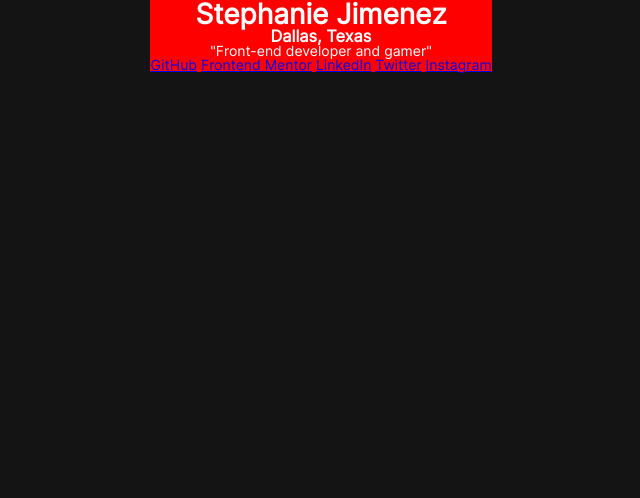
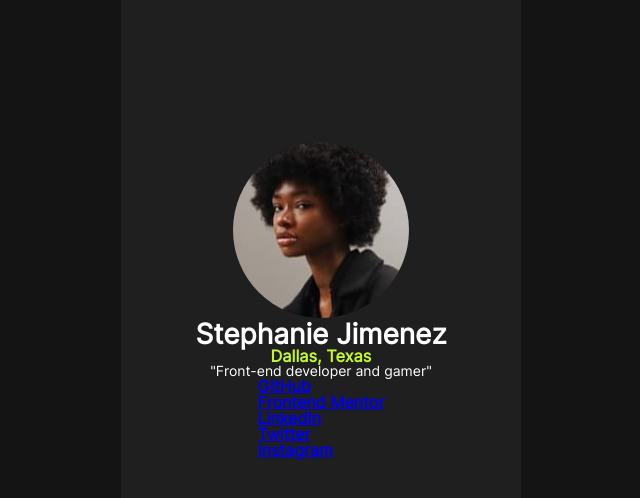
Before and after one commit to steph209/social-links, a plain HTML site: page index.html in a window 1280 px wide. Shown: the whole page, without its empty margins (319-959 px from the left). Drawn offline with Linux system fonts and the light colour scheme.

Commit message:
added more css

```diff
--- a/index.html
+++ b/index.html
@@ -12,6 +12,9 @@
 </head>
 <body>
     <main>
+        <picture>
+            <img src="./assets/images/avatar-jessica.jpeg" alt="profile image">
+        </picture>
 
             <h1>Stephanie Jimenez</h1>
 
--- a/style.css
+++ b/style.css
@@ -26,15 +26,24 @@ body {
 /* =============================================================================
   #TYPOGRAPHY
 ============================================================================= */
-
+h3 {
+    color: hsl(75, 94%, 57%);
+    font-weight:  600;
+}
 /* =============================================================================
   #CONTENT
 ============================================================================= */
 
 main {
-    text-align: center;
+    display: flex;
+    justify-content: center;
+    align-items: center;
+    flex-direction: column;
 
-    background-color: red;
+    width: 400px;
+    height: 600px;
+
+    background-color: hsl(0, 0%, 12%);
 }
 
 /* @media only screen and (min-width: 850px) {
@@ -56,3 +65,25 @@ main {
 
     }
 } */
+
+picture {
+    display: block;
+
+    border-radius: 50%;
+}
+    img {
+        object-fit: cover;
+        object-position: center;
+
+        border-radius: 50%;
+    }
+
+.socials {
+    display: flex;
+    flex-direction: column;
+
+    font-family: 'Inter', Arial, Helvetica, sans-serif;
+    font-weight: 600;
+    font-style: normal;
+    font-size: 16px;
+}
```
Lines whose indentation alone changed are shown as unchanged.
